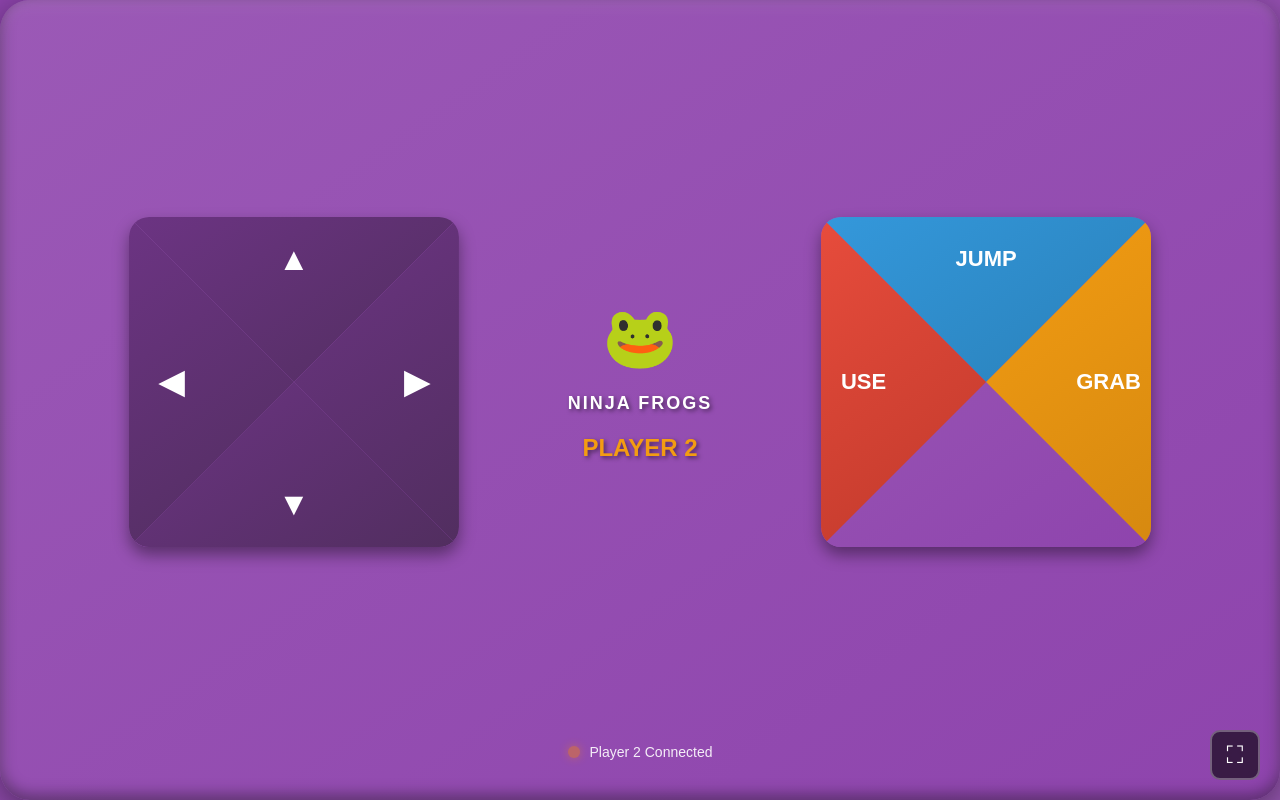
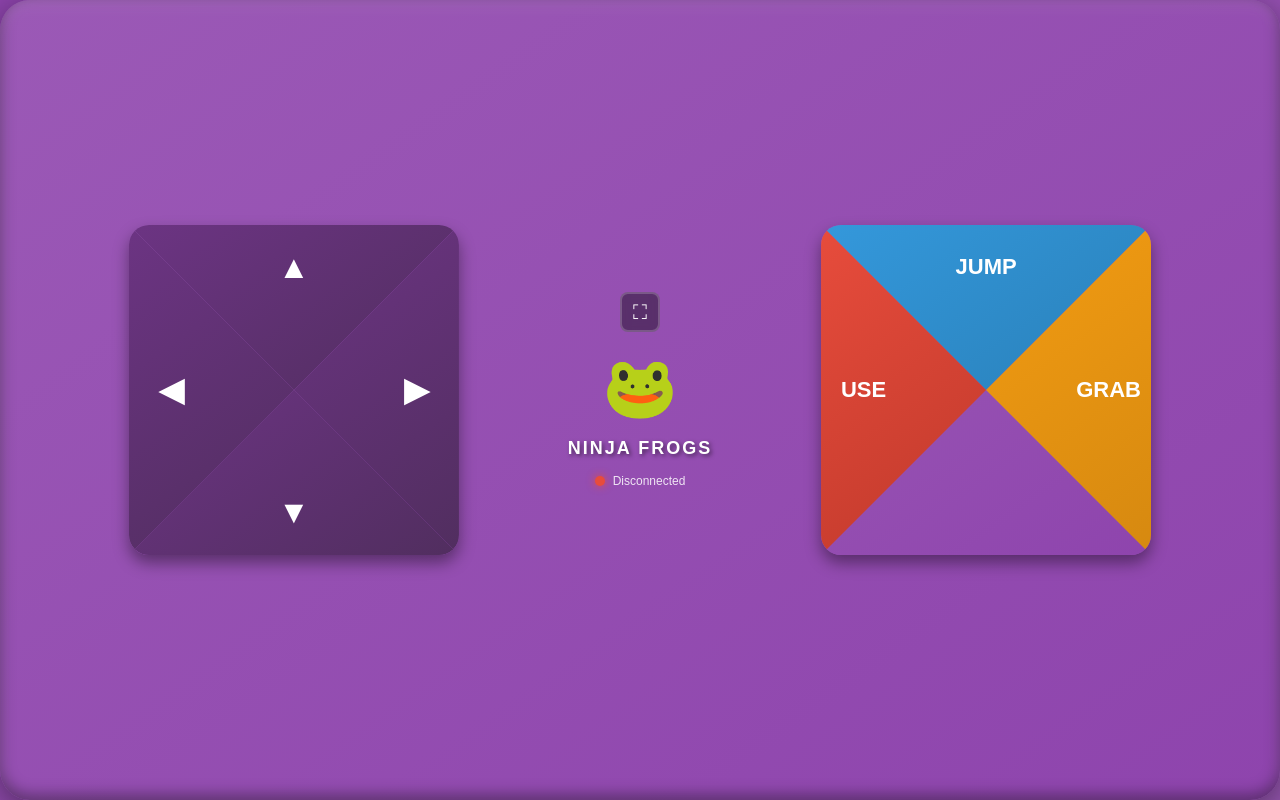
Before and after one commit to rameeanjomee-a11y/mario, a website: page controller3.html in a window 1280 px wide. Drawn offline with Linux system fonts and the light colour scheme.

Commit message:
Improve controller UX: remove session display, reposition fullscreen button and connection status

```diff
--- a/controller3.html
+++ b/controller3.html
@@ -115,6 +115,20 @@
       background: linear-gradient(145deg, #512e5f, #6c3483);
       box-shadow: inset 0 4px 8px rgba(0,0,0,0.6);
       filter: brightness(0.8);
+      transform: scale(0.95);
+    }
+
+    .dpad-btn.pressed {
+      background: linear-gradient(145deg, #3d2249, #512e5f) !important;
+      box-shadow: inset 0 6px 12px rgba(0,0,0,0.8) !important;
+      transform: scale(0.92) !important;
+      animation: pulse 0.2s ease-out;
+    }
+
+    @keyframes pulse {
+      0% { transform: scale(0.92); }
+      50% { transform: scale(0.88); }
+      100% { transform: scale(0.92); }
     }
 
     /* Triangle shapes using clip-path */
@@ -159,9 +173,14 @@
       display: flex;
       flex-direction: column;
       align-items: center;
-      gap: 20px;
+      gap: 15px;
       grid-column: 2;
       grid-row: 1;
+      position: relative;
+    }
+
+    .fullscreen-center {
+      margin-bottom: 5px;
     }
 
     .logo {
@@ -183,11 +202,12 @@
       50% { transform: translateY(-10px); }
     }
 
-    .player-badge {
-      font-size: 24px;
-      font-weight: bold;
-      color: #f39c12;
-      text-shadow: 2px 2px 4px rgba(0,0,0,0.5);
+    .status-center {
+      display: flex;
+      align-items: center;
+      gap: 8px;
+      font-size: 12px;
+      color: rgba(255,255,255,0.85);
     }
 
     /* Action Buttons Section (Right) */
@@ -228,6 +248,14 @@
     .action-btn:active {
       box-shadow: inset 0 4px 8px rgba(0,0,0,0.6);
       filter: brightness(0.8);
+      transform: scale(0.95);
+    }
+
+    .action-btn.pressed {
+      box-shadow: inset 0 6px 12px rgba(0,0,0,0.8) !important;
+      filter: brightness(0.6) !important;
+      transform: scale(0.92) !important;
+      animation: pulse 0.2s ease-out;
     }
 
     /* Triangle shapes for action buttons */
@@ -273,60 +301,67 @@
       background: linear-gradient(145deg, #d68910, #f39c12);
     }
 
-    /* Connection Status */
+    /* Connection Status - moved to center */
     .status {
-      grid-column: 1 / -1;
-      grid-row: 2;
-      text-align: center;
-      color: rgba(255,255,255,0.9);
-      font-size: 14px;
-      display: flex;
-      align-items: center;
-      justify-content: center;
-      gap: 10px;
+      display: none;
     }
 
     .status-dot {
-      width: 12px;
-      height: 12px;
-      background: #e67e22;
+      width: 10px;
+      height: 10px;
+      background: #95a5a6;
       border-radius: 50%;
-      box-shadow: 0 0 10px #e67e22;
-      animation: pulse 2s infinite;
+      box-shadow: 0 0 8px rgba(149, 165, 166, 0.5);
+      animation: pulse-slow 2s infinite;
+      transition: all 0.3s ease;
+      flex-shrink: 0;
     }
 
-    @keyframes pulse {
-      0%, 100% { opacity: 1; }
-      50% { opacity: 0.5; }
+    .status-dot.connected {
+      background: #2ecc71;
+      box-shadow: 0 0 12px #2ecc71;
+      animation: pulse-connected 2s infinite;
     }
 
-    /* Fullscreen Button */
+    .status-dot.disconnected {
+      background: #e74c3c;
+      box-shadow: 0 0 8px #e74c3c;
+      animation: none;
+    }
+
+    @keyframes pulse-slow {
+      0%, 100% { opacity: 0.6; }
+      50% { opacity: 0.3; }
+    }
+
+    @keyframes pulse-connected {
+      0%, 100% { opacity: 1; transform: scale(1); }
+      50% { opacity: 0.7; transform: scale(1.1); }
+    }
+
+    /* Fullscreen Button - centered above title */
     .fullscreen-btn {
-      position: fixed;
-      bottom: 20px;
-      right: 20px;
-      width: 50px;
-      height: 50px;
-      background: rgba(0, 0, 0, 0.6);
-      border: 2px solid rgba(255, 255, 255, 0.3);
-      border-radius: 10px;
+      width: 40px;
+      height: 40px;
+      background: rgba(0, 0, 0, 0.4);
+      border: 2px solid rgba(255, 255, 255, 0.2);
+      border-radius: 8px;
       color: white;
-      font-size: 24px;
+      font-size: 20px;
       display: flex;
       justify-content: center;
       align-items: center;
       cursor: pointer;
       user-select: none;
       touch-action: none;
-      z-index: 1000;
-      backdrop-filter: blur(10px);
-      transition: all 0.3s ease;
+      backdrop-filter: blur(5px);
+      transition: all 0.2s ease;
     }
 
     .fullscreen-btn:hover {
-      background: rgba(0, 0, 0, 0.8);
-      border-color: rgba(255, 255, 255, 0.5);
-      transform: scale(1.1);
+      background: rgba(0, 0, 0, 0.6);
+      border-color: rgba(255, 255, 255, 0.4);
+      transform: scale(1.05);
     }
 
     .fullscreen-btn:active {
@@ -355,9 +390,13 @@
 
     <!-- Center: Logo -->
     <div class="center-section">
+      <button class="fullscreen-btn fullscreen-center" id="fullscreen-btn" title="Toggle Fullscreen">⛶</button>
       <div class="frog-emoji">🐸</div>
       <div class="logo">NINJA FROGS</div>
-      <div class="player-badge">PLAYER 2</div>
+      <div class="status-center">
+        <div class="status-dot" id="status-dot"></div>
+        <span id="status-text">Connecting...</span>
+      </div>
     </div>
 
     <!-- Right: Action Buttons -->
@@ -369,15 +408,7 @@
       </div>
     </div>
 
-    <!-- Status -->
-    <div class="status">
-      <div class="status-dot"></div>
-      <span>Player 2 Connected</span>
-    </div>
   </div>
-
-  <!-- Fullscreen Button -->
-  <button class="fullscreen-btn" id="fullscreen-btn" title="Toggle Fullscreen">⛶</button>
 
   <script>
     // Get session ID from URL parameter
@@ -385,6 +416,10 @@
     const sessionId = urlParams.get('id') || 'default';
 
     console.log(`Frogs Controller P2 - Session ID: ${sessionId}`);
+
+    // Get status elements
+    const statusDot = document.getElementById('status-dot');
+    const statusText = document.getElementById('status-text');
 
     // Orientation Detection
     const rotateWarning = document.getElementById('rotate-warning');
@@ -415,14 +450,26 @@
     socket.onopen = () => {
       console.log(`Connected to server as frogs controller P2 (Session: ${sessionId})`);
       socket.send(`register:controller:frogs:${sessionId}`);
+
+      // Update status to connected
+      statusDot.className = 'status-dot connected';
+      statusText.textContent = 'Connected';
     };
 
     socket.onerror = (error) => {
       console.error("WebSocket error:", error);
+
+      // Update status to disconnected
+      statusDot.className = 'status-dot disconnected';
+      statusText.textContent = 'Connection Error';
     };
 
     socket.onclose = () => {
       console.log("Disconnected from server");
+
+      // Update status to disconnected
+      statusDot.className = 'status-dot disconnected';
+      statusText.textContent = 'Disconnected';
     };
 
     function send(action) {
@@ -447,26 +494,36 @@
 
       // Desktop
       btn.addEventListener("mousedown", () => {
+        btn.classList.add('pressed');
         hapticFeedback(action);
         send(action + "_down");
       });
-      btn.addEventListener("mouseup", () => send(action + "_up"));
-      btn.addEventListener("mouseleave", () => send(action + "_up"));
+      btn.addEventListener("mouseup", () => {
+        btn.classList.remove('pressed');
+        send(action + "_up");
+      });
+      btn.addEventListener("mouseleave", () => {
+        btn.classList.remove('pressed');
+        send(action + "_up");
+      });
 
       // Mobile
       btn.addEventListener("touchstart", e => {
         e.preventDefault();
+        btn.classList.add('pressed');
         hapticFeedback(action);
         send(action + "_down");
       }, { passive: false });
 
       btn.addEventListener("touchend", e => {
         e.preventDefault();
+        btn.classList.remove('pressed');
         send(action + "_up");
       }, { passive: false });
 
       btn.addEventListener("touchcancel", e => {
         e.preventDefault();
+        btn.classList.remove('pressed');
         send(action + "_up");
       }, { passive: false });
     });
@@ -496,7 +553,7 @@
     // Update button icon based on fullscreen state
     document.addEventListener('fullscreenchange', () => {
       if (document.fullscreenElement) {
-        fullscreenBtn.textContent = '⛶'; // Exit fullscreen icon
+        fullscreenBtn.textContent = '❐'; // Exit fullscreen icon (maximized)
       } else {
         fullscreenBtn.textContent = '⛶'; // Enter fullscreen icon
       }
```
Also changed, not shown: controller2.html (+111 -46 lines).
